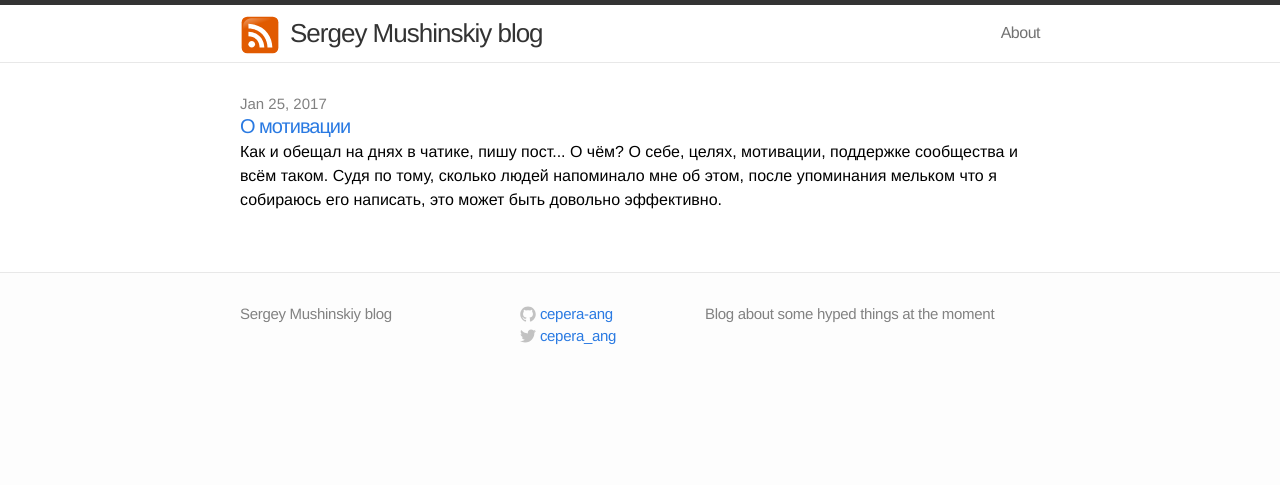
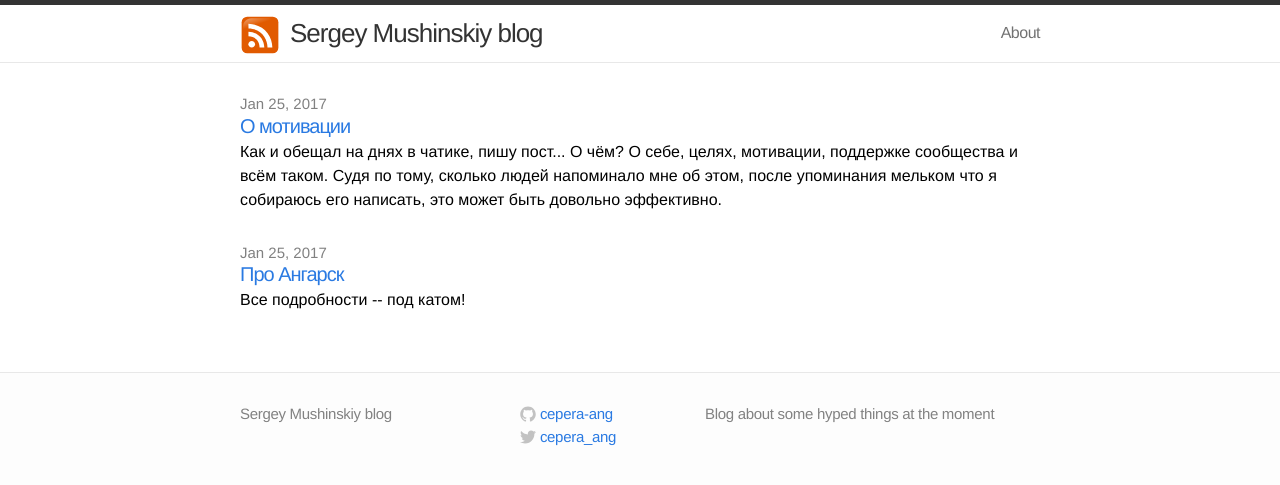
Before and after one commit to cepera-ang/cepera-ang.github.io, a Jekyll site: the page built from index.md, in a window 1280 px wide. Shown: the top 485 px of the page. Built offline with Jekyll 4.4.1, drawn with Linux system fonts in a browser that asks for light colours.

Commit message:
Post about Angarsk

```diff
--- a/_posts/2017-01-25-About-Angarsk.md
+++ b/_posts/2017-01-25-About-Angarsk.md
@@ -1,5 +1,8 @@
 ---
-published: false
+layout: post
+comments: true
+title:  "Про Ангарск"
+excerpt: "Все подробности -- под катом!"
 ---
 ## Пост про Ангарск
 
```
